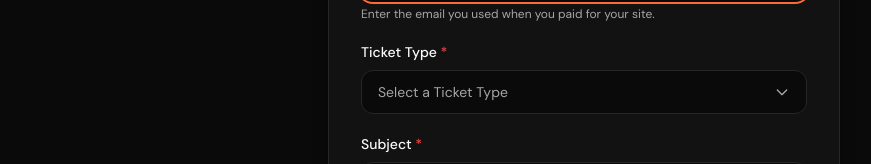
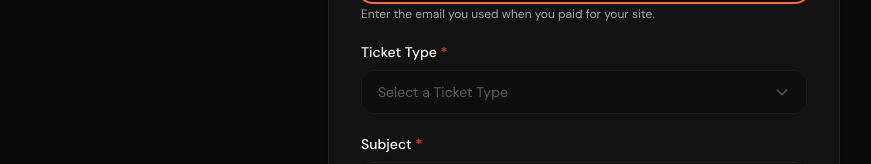
Before and after one commit to matrixfrr/GimmeASite, a Next.js app: page /tickets in a window 1280 px wide. Shown: the part 422-586 px from the top of the page, without its empty margins (56-927 px from the left). Built offline with nearby package versions, Linux system fonts and the light colour scheme.

Commit message:
Disable ticket type dropdown until email is entered

```diff
--- a/src/app/tickets/page.tsx
+++ b/src/app/tickets/page.tsx
@@ -77,6 +77,7 @@ export default function TicketsPage() {
   const isRevision = ticketType === "revision";
   const selectedLabel = TICKET_TYPES.find((t) => t.value === ticketType)?.label || "";
 
+  const emailValid = /^[^@]+@[^@]+\.[^@]+$/.test(email);
   const showSubject = !isCancellation && !isTransfer && !isDomainChange && !isExtraRevisions;
 
   useEffect(() => {
@@ -270,8 +271,9 @@ export default function TicketsPage() {
                       )}
                       <button
                         type="button"
-                        className="w-full h-11 flex items-center justify-between bg-background border border-input hover:border-primary/50 rounded-lg px-4 py-2 text-left text-sm transition-all duration-200 focus-visible:outline-none focus-visible:ring-2 focus-visible:ring-ring focus-visible:ring-offset-2"
-                        onClick={() => setShowTypeDropdown(!showTypeDropdown)}
+                        className={`w-full h-11 flex items-center justify-between bg-background border border-input rounded-lg px-4 py-2 text-left text-sm transition-all duration-200 focus-visible:outline-none focus-visible:ring-2 focus-visible:ring-ring focus-visible:ring-offset-2 ${emailValid ? "hover:border-primary/50 cursor-pointer" : "opacity-50 cursor-not-allowed"}`}
+                        onClick={() => { if (emailValid) setShowTypeDropdown(!showTypeDropdown); }}
+                        disabled={!emailValid}
                       >
                         <span className={ticketType ? "text-foreground" : "text-muted-foreground"}>
                           {selectedLabel || "Select a Ticket Type"}
```
